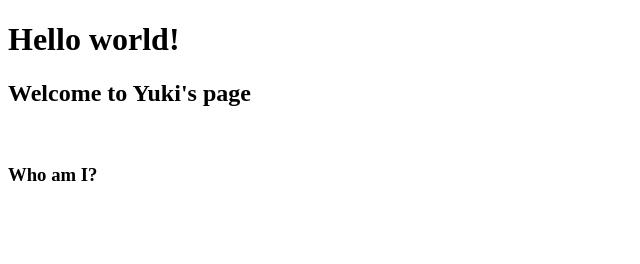
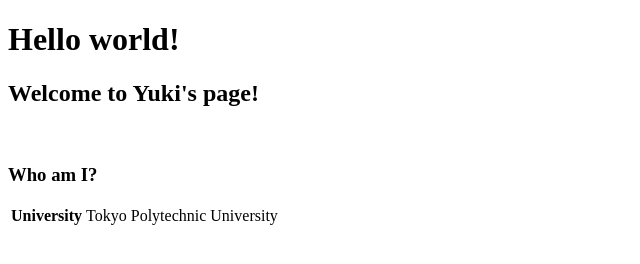
Before and after one commit to yuki-takamura/2016web1, a plain HTML site: page index.html in a window 1280 px wide. Shown: the whole page, without its empty margins (0-640 px from the left). Drawn offline with Linux system fonts and the light colour scheme.

Commit message:
Update index.html

```diff
--- a/index.html
+++ b/index.html
@@ -6,8 +6,12 @@
   </head>
   <body>
    <h1>Hello world!</h1>
-   <h2>Welcome to Yuki's page</h2>
+   <h2>Welcome to Yuki's page!</h2>
   <br>
    <h3>Who am I?</h3>
+   <table>
+    <tr><th>University</th><td>Tokyo Polytechnic University</td></tr>
+
+   </table>
   </body>
  </html>
```
